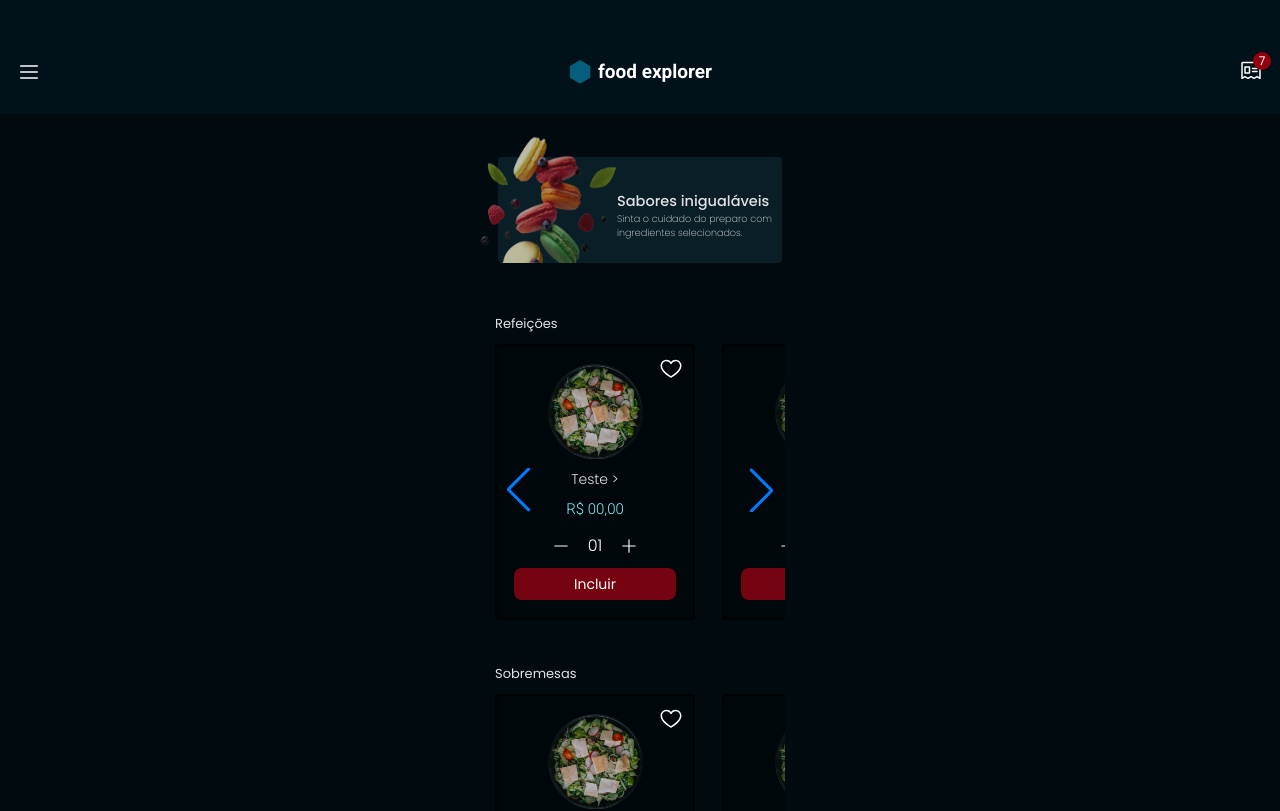
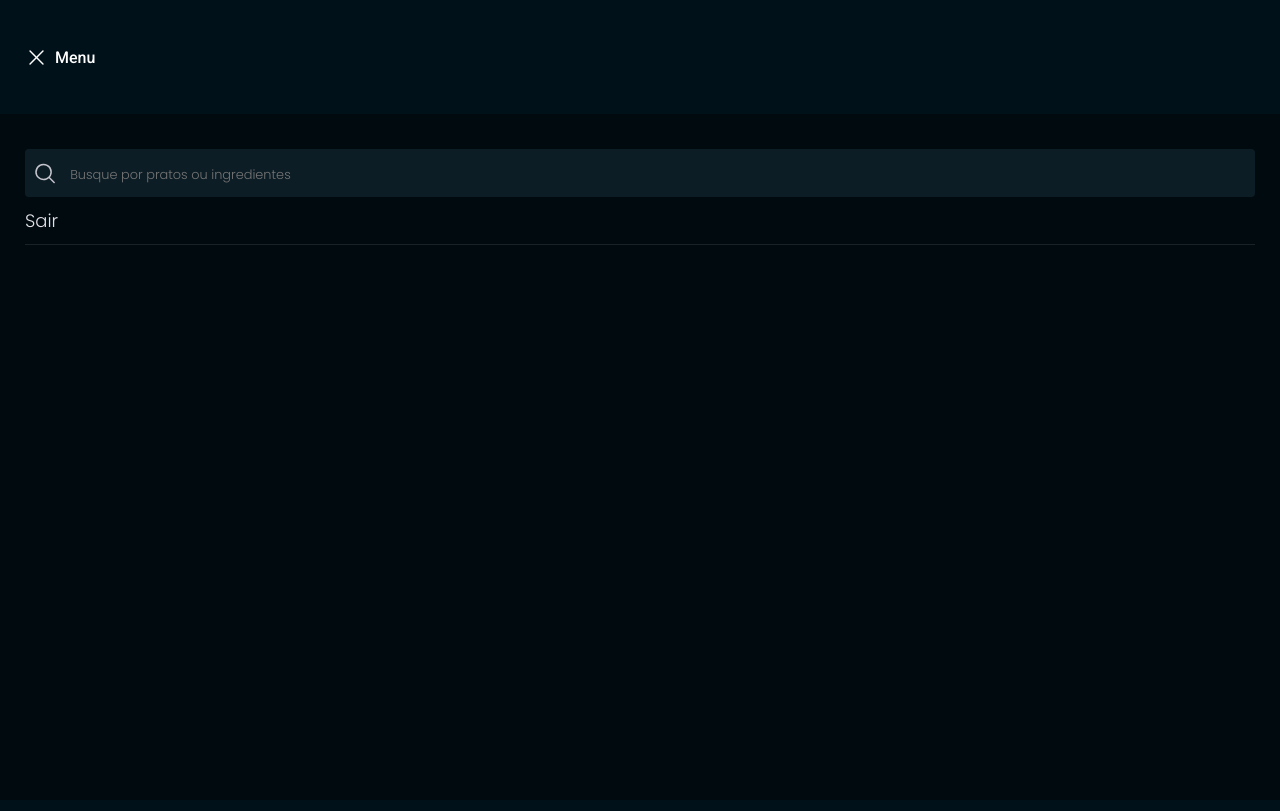
Before and after one commit to loren175/front-food-explorer, a React (Vite) app: page / in a window 1280 px wide. Shown: the top 811 px of the page. Built offline with nearby package versions, Linux system fonts and the light colour scheme.

Commit message:
refactoring at side menu and add admin desing change

```diff
--- a/src/components/SideMenu/index.jsx
+++ b/src/components/SideMenu/index.jsx
@@ -1,9 +1,9 @@
-import { Container, Exit } from "./styles"
+import { Container } from "./styles"
 import { Input } from "../Input"
 import { PiX } from "react-icons/pi"
+import { ButtonText } from "../ButtonText"
 
-
-export function SideMenu() {
+export function SideMenu({ isAdmin }) {
   return (
     <Container>
       <div className="menu-header">
@@ -16,7 +16,14 @@ export function SideMenu() {
           hasIcon={true}
           placeholder="Busque por pratos ou ingredientes"
         />
-        <Exit to='/'>Sair</Exit>
+        {isAdmin && (
+          <div className="btn-border">
+            <ButtonText text="Novo Prato"/>
+          </div>
+        )}
+        <div className="btn-border">
+          <ButtonText text="Sair"/>
+        </div>
       </div>
     </Container>
   )
--- a/src/components/SideMenu/styles.js
+++ b/src/components/SideMenu/styles.js
@@ -1,11 +1,8 @@
 import styled from "styled-components"
-import { Link } from "react-router-dom"
 
 export const Container = styled.aside`
   height: 100vh;
   width: 100%;
-  display: none;
-  opacity: 0;
 
   .menu-header {
     display: flex;
@@ -25,7 +22,6 @@ export const Container = styled.aside`
 
   .menu-content {
     margin: 25px;
-    border-bottom: 1px solid ${({ theme }) => theme.COLORS.DARK_1000};
   }
 
   .menu-search {
@@ -38,13 +34,17 @@ export const Container = styled.aside`
     font-weight: 500;
     color: ${({ theme }) => theme.COLORS.LIGHT_100};
   }
+
+  .btn-border {
+    border-bottom: 1px solid ${({ theme }) => theme.COLORS.DARK_1000};
+  }
+
+  button {
+    font-weight: 300;
+    font-size: 18px;
+    font-family: "Poppins";
+    color: ${({ theme }) => theme.COLORS.LIGHT_300};
+    display: block;
+    margin: 10px 0 10px 0;
+  }
 `
-
-export const Exit = styled(Link)`
-  font-weight: 300;
-  font-size: 16px;
-  font-family: "Poppins";
-  color: ${({ theme }) => theme.COLORS.LIGHT_300};
-  display: block;
-  margin: 30px 0 10px 0;
-`
```
